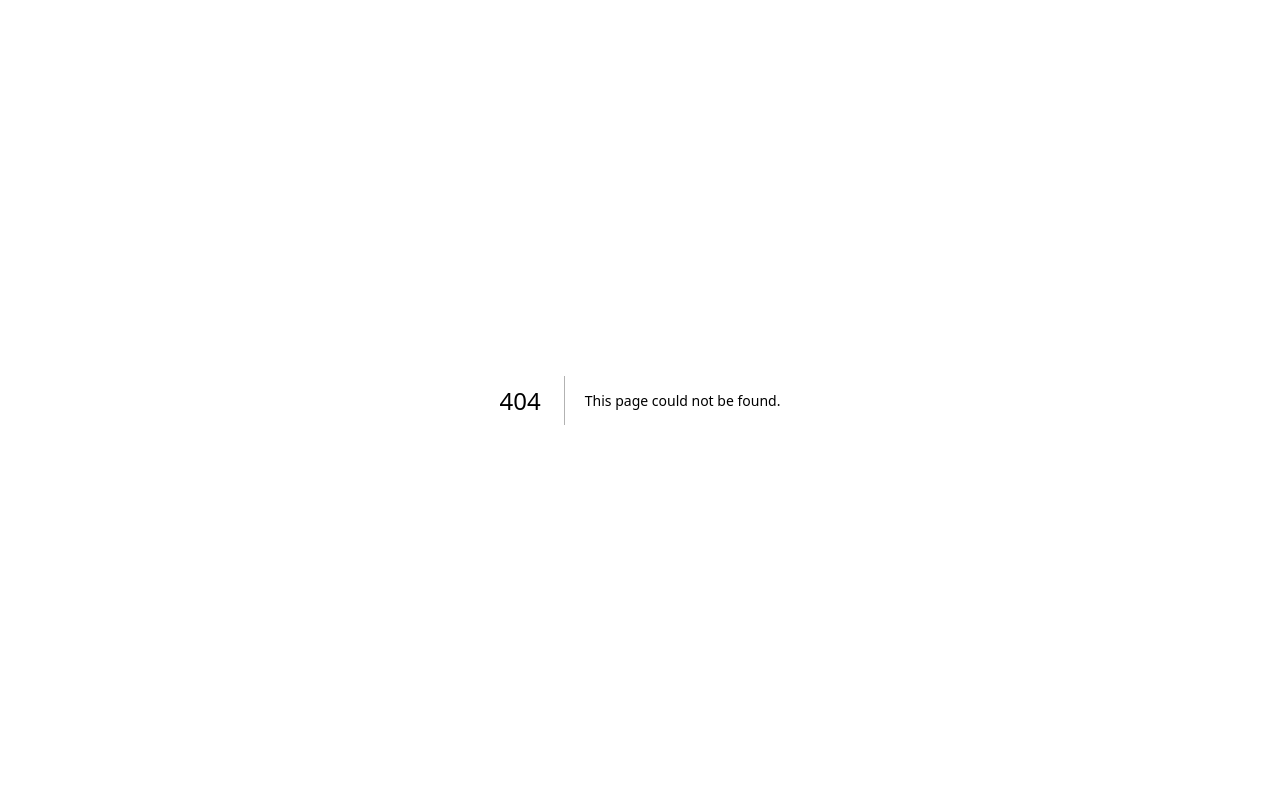
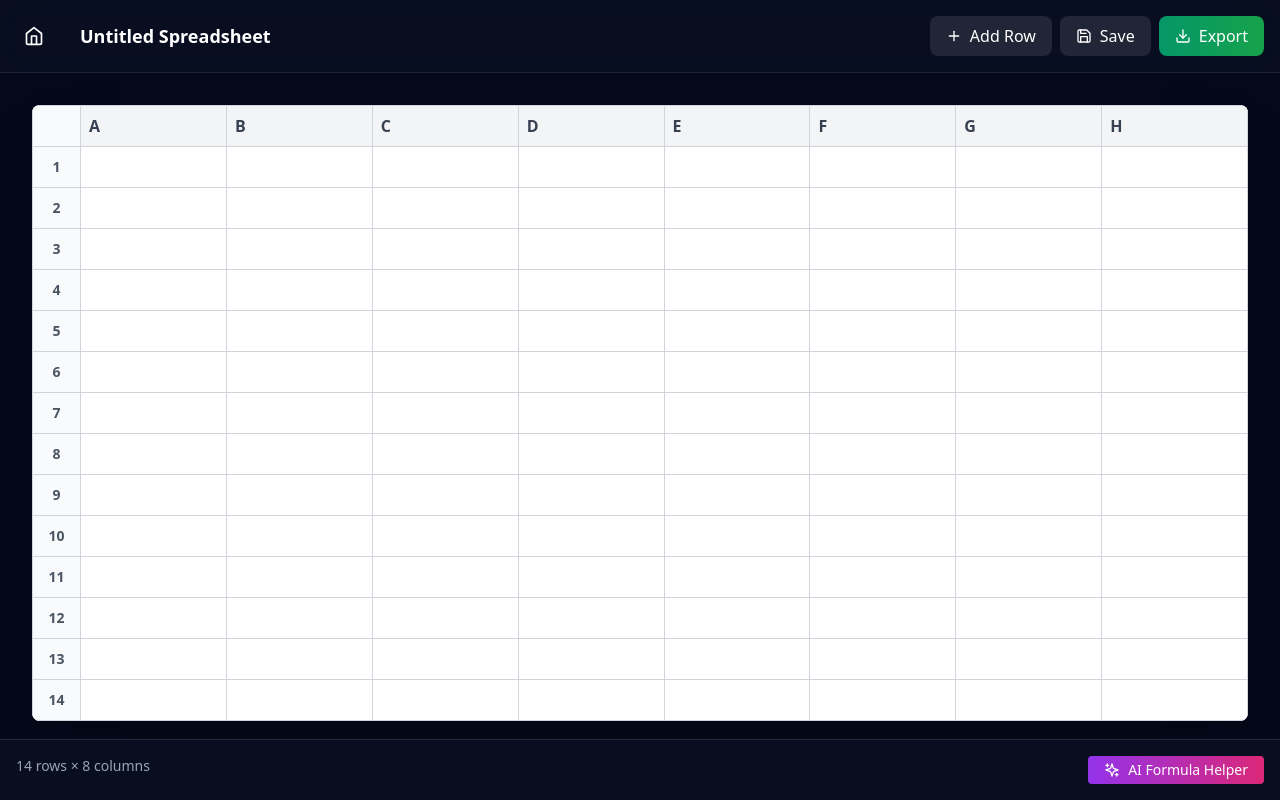
Before and after one commit to pnyanguwo-cyber/ai-office-mvp, a Next.js app: page /editor/excel in a window 1280 px wide. Before the commit this address had no page. Built offline with nearby package versions, Linux system fonts and the light colour scheme.

Commit message:
Create excel.js

```diff
--- /dev/null
+++ b/pages/editor/excel.js
@@ -0,0 +1,74 @@
+import React, { useState } from 'react';
+import Link from 'next/link';
+import { Home, Save, Download, Plus, Trash2, Sparkles } from 'lucide-react';
+
+export default function ExcelEditor() {
+  const [rows, setRows] = useState(Array(15).fill(null).map((_, i) =>
+    Array(8).fill('').map((_, j) => i === 0 ? String.fromCharCode(65 + j) : '')
+  ));
+
+  const addRow = () => setRows([...rows, Array(8).fill('')]);
+
+  return (
+    <div className="h-screen bg-slate-950 text-white flex flex-col">
+      <header className="border-b border-white/10 bg-slate-900/50 backdrop-blur-xl p-4">
+        <div className="flex items-center justify-between">
+          <div className="flex items-center gap-4">
+            <Link href="/" className="p-2 hover:bg-white/10 rounded-lg transition">
+              <Home className="w-5 h-5" />
+            </Link>
+            <input type="text" defaultValue="Untitled Spreadsheet" className="bg-transparent text-lg font-semibold focus:outline-none focus:bg-white/5 px-3 py-1 rounded" />
+          </div>
+          <div className="flex items-center gap-2">
+            <button onClick={addRow} className="px-4 py-2 bg-white/10 hover:bg-white/15 rounded-lg transition flex items-center gap-2">
+              <Plus className="w-4 h-4" />Add Row
+            </button>
+            <button className="px-4 py-2 bg-white/10 hover:bg-white/15 rounded-lg transition flex items-center gap-2">
+              <Save className="w-4 h-4" />Save
+            </button>
+            <button className="px-4 py-2 bg-gradient-to-r from-emerald-600 to-green-600 hover:from-emerald-500 hover:to-green-500 rounded-lg transition flex items-center gap-2">
+              <Download className="w-4 h-4" />Export
+            </button>
+          </div>
+        </div>
+      </header>
+
+      <main className="flex-1 overflow-auto bg-slate-900/20 p-8">
+        <div className="bg-white rounded-lg shadow-2xl overflow-hidden">
+          <table className="w-full border-collapse">
+            <tbody>
+              {rows.map((row, i) => (
+                <tr key={i} className={i === 0 ? 'bg-gray-100' : ''}>
+                  <td className="border border-gray-300 p-0 w-12 text-center bg-gray-50 text-gray-600 font-semibold text-sm">
+                    {i === 0 ? '' : i}
+                  </td>
+                  {row.map((cell, j) => (
+                    <td key={j} className="border border-gray-300 p-0">
+                      <input
+                        type="text"
+                        value={cell}
+                        onChange={(e) => {
+                          const newRows = [...rows];
+                          newRows[i][j] = e.target.value;
+                          setRows(newRows);
+                        }}
+                        className={`w-full h-10 px-2 focus:outline-none focus:ring-2 focus:ring-emerald-500 ${i === 0 ? 'font-semibold bg-gray-100 text-gray-700' : 'text-gray-900'}`}
+                      />
+                    </td>
+                  ))}
+                </tr>
+              ))}
+            </tbody>
+          </table>
+        </div>
+      </main>
+
+      <footer className="border-t border-white/10 bg-slate-900/50 p-4 flex justify-between text-sm text-gray-400">
+        <span>{rows.length - 1} rows × 8 columns</span>
+        <button className="px-4 py-1 bg-gradient-to-r from-purple-600 to-pink-600 hover:from-purple-500 hover:to-pink-500 rounded flex items-center gap-2 text-white transition">
+          <Sparkles className="w-4 h-4" />AI Formula Helper
+        </button>
+      </footer>
+    </div>
+  );
+}
```
